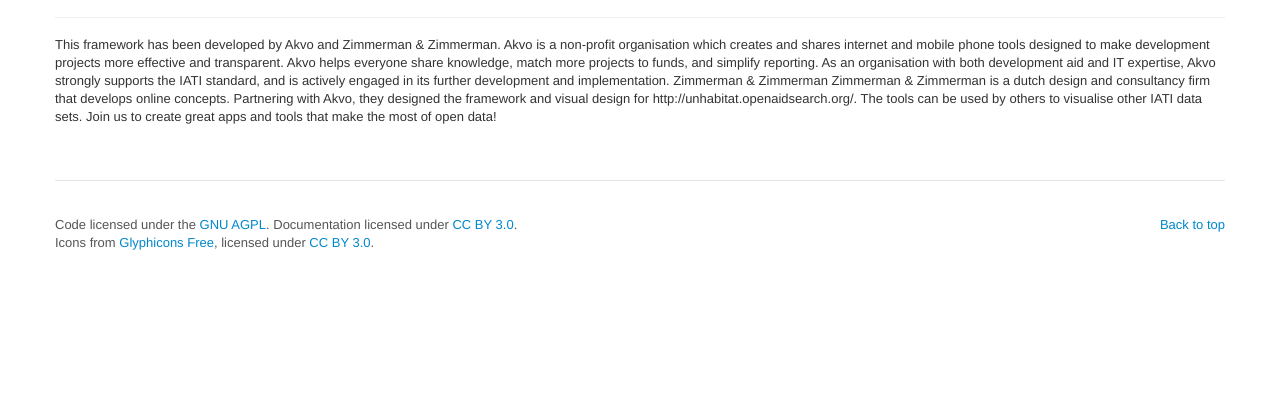
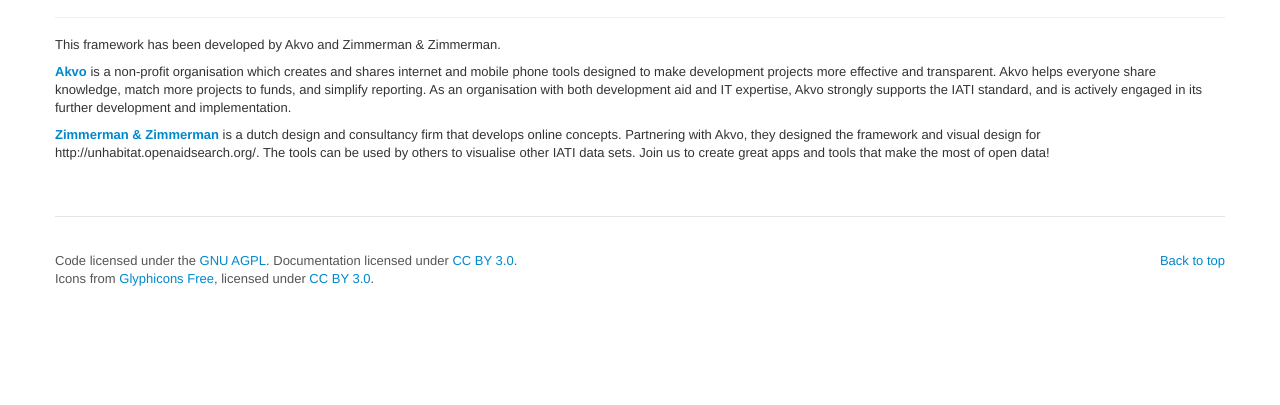
Before and after one commit to openaid-IATI/OIPA-V2, a Django app: template iati/templates/documentation/about.html in a window 1280 px wide. Shown: the part 336-741 px from the top of the page. Run offline with Django 3.2, Linux system fonts and the light colour scheme; the template is opened without the code that fills it, so the values that code supplies are empty; some libraries are stand-ins or nearby versions.

Commit message:
changed txt

```diff
--- a/iati/templates/documentation/about.html
+++ b/iati/templates/documentation/about.html
@@ -9,16 +9,15 @@
         </div>
         <div class="row">
             <div class="span12">
-                <p>
-
-This framework has been developed by Akvo and Zimmerman & Zimmerman.
-
-Akvo is a non-profit organisation which creates and shares internet and mobile phone tools designed to make development projects more effective and transparent. Akvo helps everyone share knowledge, match more projects to funds, and simplify reporting. As an organisation with both development aid and IT expertise, Akvo strongly supports the IATI standard, and is actively engaged in its further development and implementation.
+      <p>This framework has been developed by Akvo and Zimmerman & Zimmerman.</p>
 
 
 
-Zimmerman & Zimmerman
-Zimmerman & Zimmerman is a dutch design and consultancy firm that develops online concepts. Partnering with Akvo, they designed the framework and visual design for http://unhabitat.openaidsearch.org/. The tools can be used by others to visualise other IATI data sets. Join us to create great apps and tools that make the most of open data! </p>
+<p><b><a href="http://www.akvo.org/" target="new">Akvo</a></b> is a non-profit organisation which creates and shares internet and mobile phone tools designed to make development projects more effective and transparent. Akvo helps everyone share knowledge, match more projects to funds, and simplify reporting. As an organisation with both development aid and IT expertise, Akvo strongly supports the IATI standard, and is actively engaged in its further development and implementation.</p>
+
+
+
+<p><b><a href="http://www.zimmermanzimmerman.nl/" target="new">Zimmerman & Zimmerman</a></b> is a dutch design and consultancy firm that develops online concepts. Partnering with Akvo, they designed the framework and visual design for http://unhabitat.openaidsearch.org/. The tools can be used by others to visualise other IATI data sets. Join us to create great apps and tools that make the most of open data! </p>
             </div>
         </div>
     </section>
```
